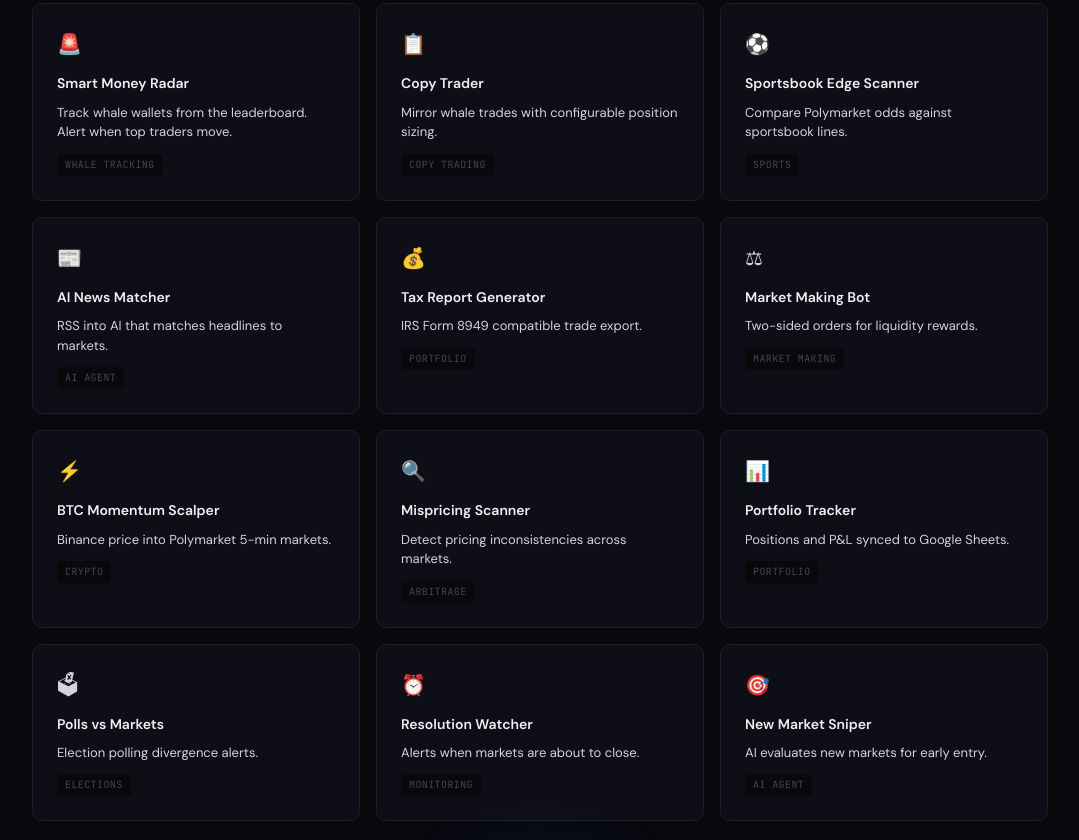
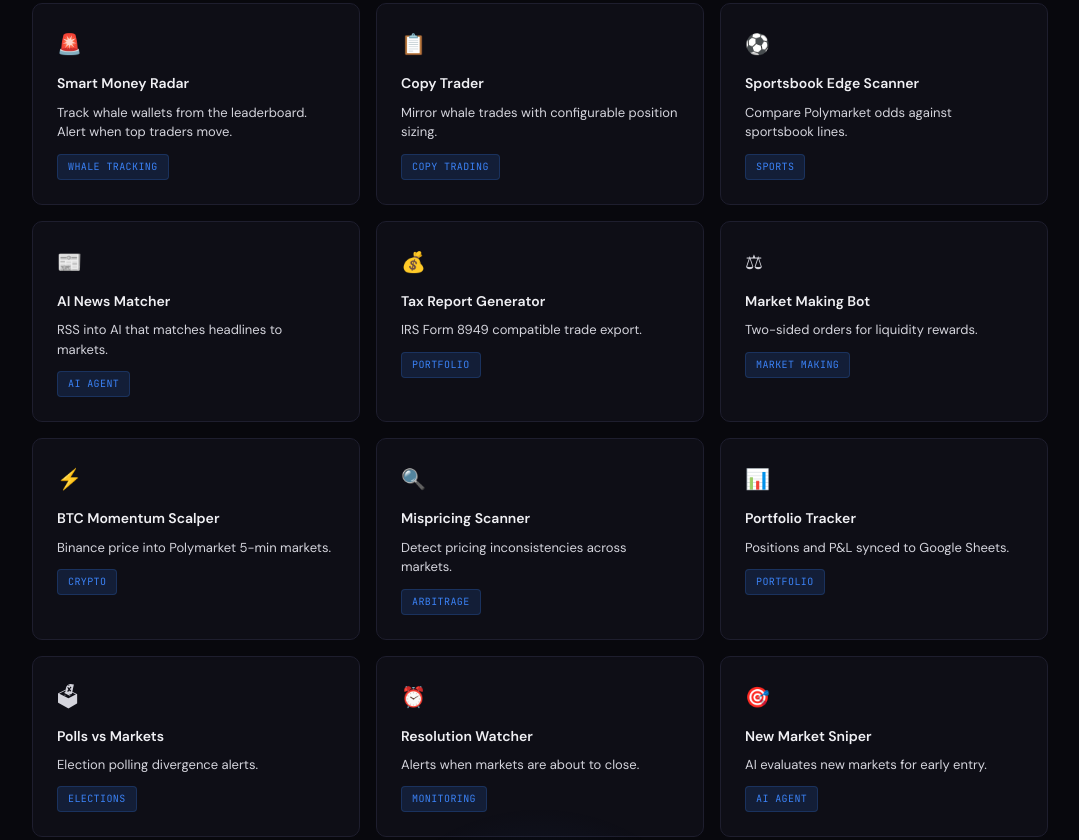
Before and after one commit to polymarket-tools/polymarket-tools, a website: page docs/index.html in a window 1280 px wide. Shown: the part 2458-3298 px from the top of the page, without its empty margins (100-1179 px from the left). Drawn offline with Linux system fonts and the light colour scheme.

Commit message:
fix: tag labels now blue with accent glow background

```diff
--- a/docs/index.html
+++ b/docs/index.html
@@ -509,12 +509,13 @@
       display: inline-block;
       font-family: var(--mono);
       font-size: 10px;
-      color: var(--text-dim);
-      background: var(--bg);
-      padding: 3px 8px;
+      color: var(--accent);
+      background: var(--accent-glow);
+      padding: 4px 10px;
       border-radius: 4px;
       margin-top: 12px;
       letter-spacing: 0.04em;
+      border: 1px solid rgba(59, 130, 246, 0.2);
       text-transform: uppercase;
     }
 
```
